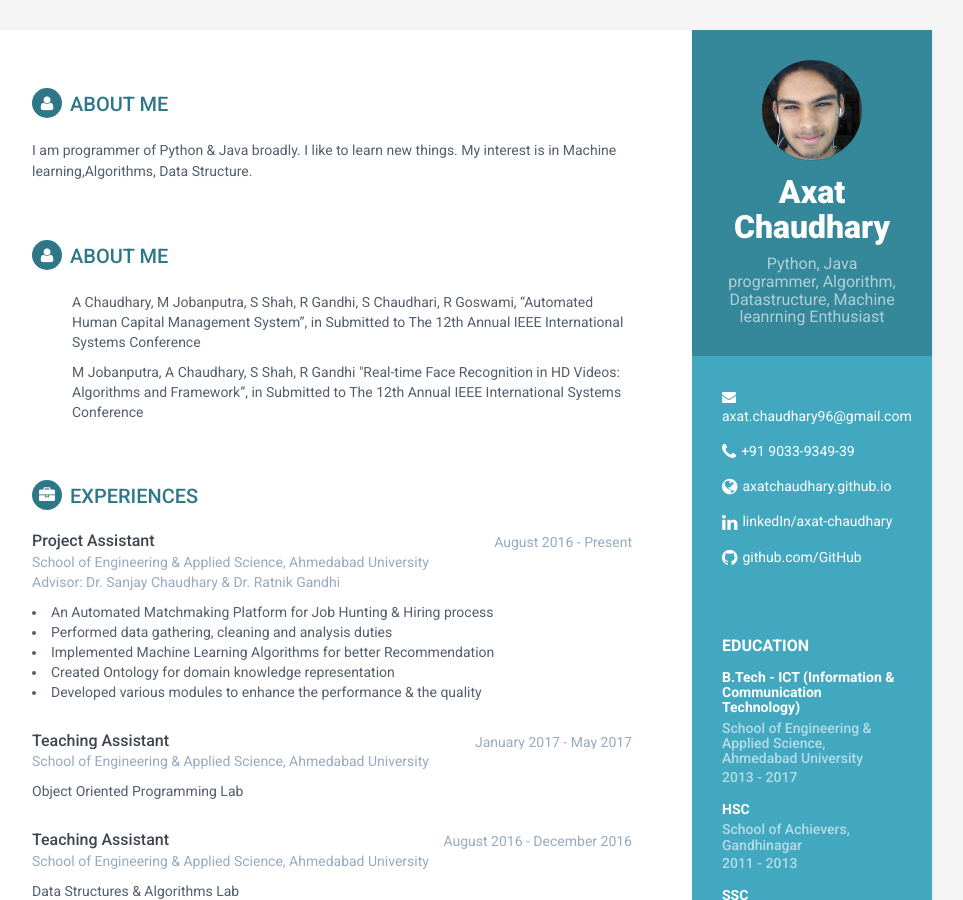
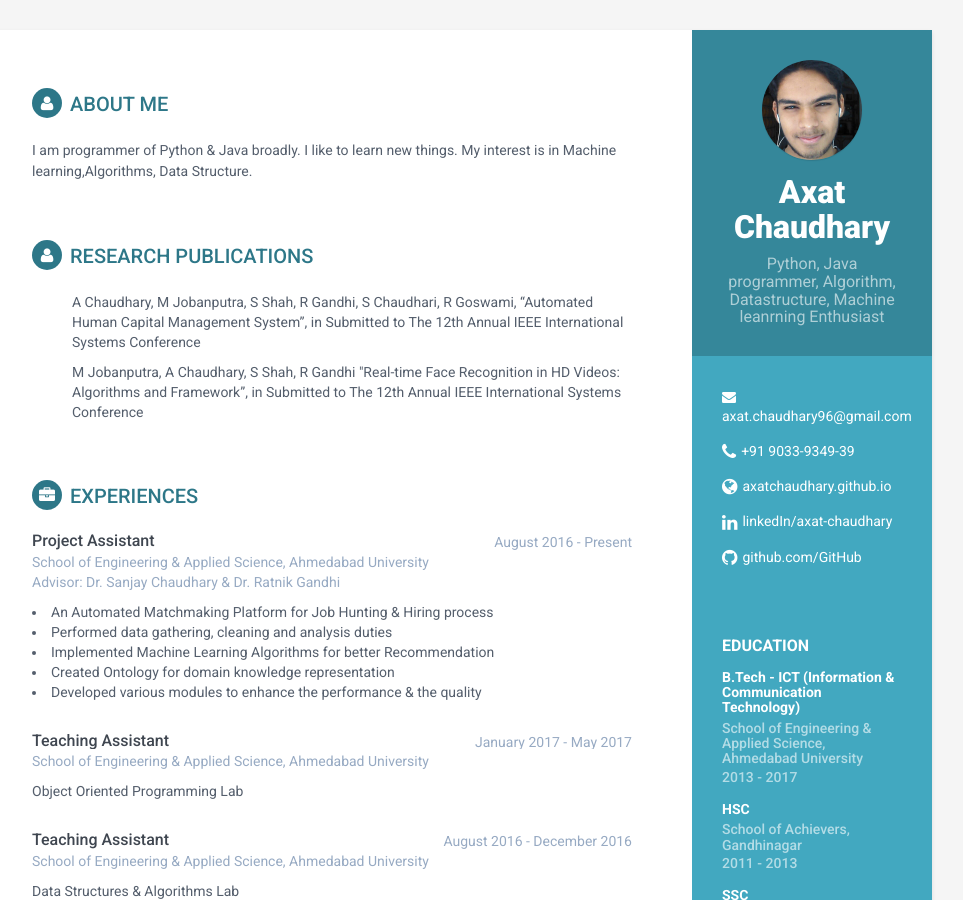
Before and after one commit to Axatchaudhary/axatchaudhary.github.io, a Jekyll site: the page built from index.html, in a window 1280 px wide and 900 px high. Shown: the whole window, without its empty margins (188-1151 px from the left). Built offline with Jekyll 4.4.1, drawn with Linux system fonts in a browser that asks for light colours.

Commit message:
added research

```diff
--- a/_includes/research.html
+++ b/_includes/research.html
@@ -1,5 +1,5 @@
 <section class="section summary-section">
-  <h2 class="section-title"><i class="fa fa-user"></i>About Me</h2>
+  <h2 class="section-title"><i class="fa fa-user"></i>Research Publications</h2>
 
   <div class="summary">
     <ul>
```
